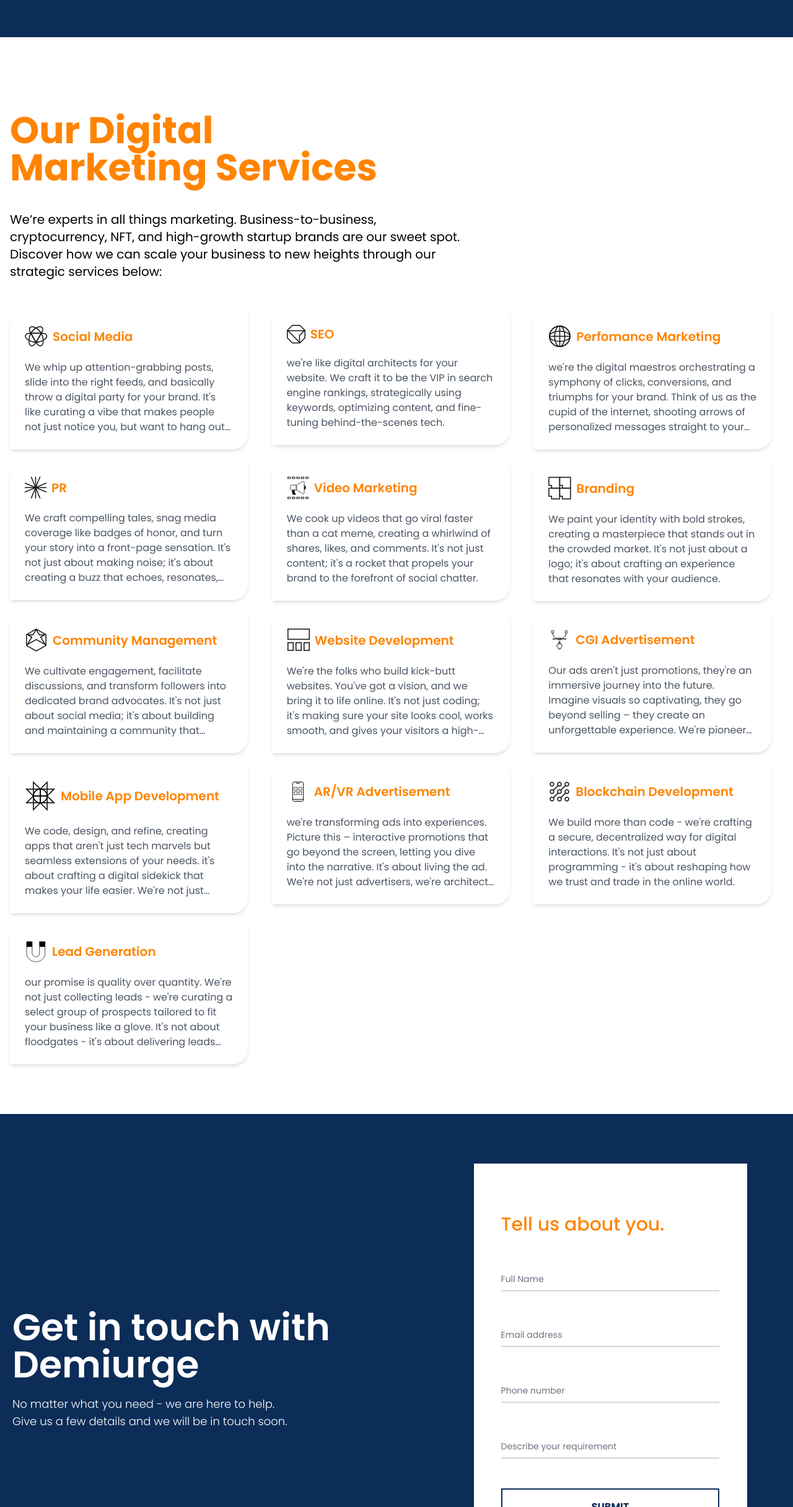
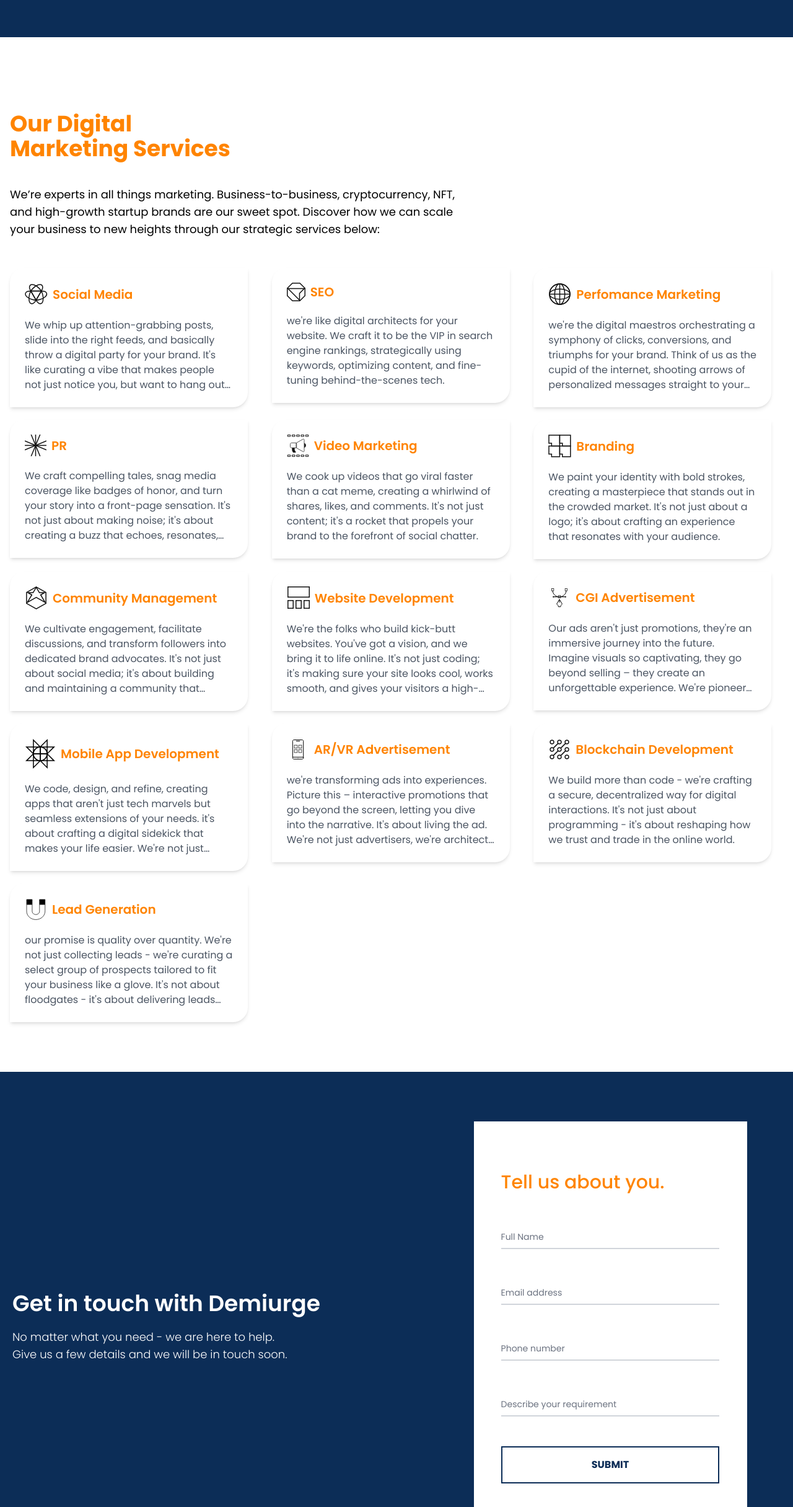
Before and after one commit to Gopinathgopi13/Demiurge, a React (Vite) app: page /service in a window 1280 px wide. Shown: the part 764-3195 px from the top of the page at 62% size. Built offline with nearby package versions, Linux system fonts and the light colour scheme.

Commit message:
Home Page

```diff
--- a/src/Components/FAQ's/Accordion.jsx
+++ b/src/Components/FAQ's/Accordion.jsx
@@ -9,7 +9,7 @@
 						hover:bg-gray-300 transition duration-300"
         onClick={props.toggleAccordion}
       >
-        <span className="font-semibold text-lg"> {props.title}</span>
+        <span className="font-semibold text-xl"> {props.title}</span>
         <span
           className={`float-end transform text-[#E48F45] ${
             props.isOpen ? "rotate-180" : "rotate-0"
--- a/src/Components/FAQ's/FQA.jsx
+++ b/src/Components/FAQ's/FQA.jsx
@@ -58,7 +58,7 @@
           data-aos-duration="1000"
           data-aos-once="ture"
         >
-          <h2 className="text-6xl mx-auto primaryColor">FAQ's</h2>
+          <h2 className="text-4xl font-bold mx-auto primaryColor">FAQ's</h2>
         </div>
         {accordions.map((accordion) => (
           <Accordion
--- a/src/Components/Home/CallToTeam/CallToTeam.jsx
+++ b/src/Components/Home/CallToTeam/CallToTeam.jsx
@@ -5,7 +5,7 @@
     <div className="w-full px-4 bg-[#0C2D57] h-[700px] flex flex-col justify-center bg-cover bg-no-repeat">
       <div className="lg:w-[1280px] mx-auto flex flex-col justify-around items-center gap-y-10 text-white">
         <div
-          className="lg:text-5xl text-3xl text-center font-semibold leading-normal primaryColor"
+          className="lg:text-4xl text-3xl text-center font-bold leading-normal primaryColor"
           data-aos="fade-down"
           data-aos-duration="1000"
           data-aos-once="true"
--- a/src/Components/Home/Clients/Clients.jsx
+++ b/src/Components/Home/Clients/Clients.jsx
@@ -18,7 +18,7 @@
 function Clients() {
   return (
     <div className="lg:w-[1280px] mx-auto">
-      <div className="lg:text-6xl text-3xl font-bold primaryColor text-center">
+      <div className="lg:text-4xl text-3xl font-bold primaryColor text-center">
         Our Clients
       </div>
       <Marquee>
--- a/src/Components/Home/ContactForm/ContactForm.jsx
+++ b/src/Components/Home/ContactForm/ContactForm.jsx
@@ -11,7 +11,7 @@
           data-aos-duration="1000"
           data-aos-once="true"
         >
-          <div className="lg:text-6xl text-3xl font-semibold">
+          <div className="lg:text-4xl text-3xl font-semibold">
             Get in touch with Demiurge
           </div>
           <div className="lg:text-lg font-light">
--- a/src/Components/Home/Industries_Component/IndustriesComponent.jsx
+++ b/src/Components/Home/Industries_Component/IndustriesComponent.jsx
@@ -5,7 +5,7 @@
   return (
     <div className="lg:w-[1280px] sm:flex sm:flex-col sm:justify-center px-4 mx-auto">
       <div
-        className="lg:text-6xl text-3xl font-bold my-5 primaryColor"
+        className="lg:text-4xl text-3xl font-bold my-5 primaryColor"
         data-aos="fade-down"
         data-aos-duration="1000"
         data-aos-once="true"
@@ -13,7 +13,7 @@
         Our Industries
       </div>
       <div
-        className="lg:text-xl lg:w-[60%] mb-12"
+        className="lg:text-lg lg:w-[60%] mb-12"
         data-aos="fade-down"
         data-aos-duration="1000"
         data-aos-once="true"
--- a/src/Components/Home/Service_Container/ServiceContainer.jsx
+++ b/src/Components/Home/Service_Container/ServiceContainer.jsx
@@ -5,7 +5,7 @@
   return (
     <div className="lg:w-[1280px] sm:flex sm:flex-col sm:justify-center mx-auto px-4">
       <div
-        className="lg:text-6xl text-3xl font-bold my-10 primaryColor"
+        className="lg:text-4xl text-3xl font-bold my-10 primaryColor"
         data-aos="fade-down"
         data-aos-duration="1000"
         data-aos-once="true"
@@ -13,7 +13,7 @@
         Our Digital <br /> Marketing Services
       </div>
       <div
-        className="lg:text-xl lg:w-[60%] mb-12"
+        className="lg:text-lg lg:w-[60%] mb-12"
         data-aos="fade-down"
         data-aos-duration="1000"
         data-aos-once="true"
```
Also changed, not shown: src/Components/Home/Industries_Component/IndustriesCard.jsx (+0 -7 lines).
